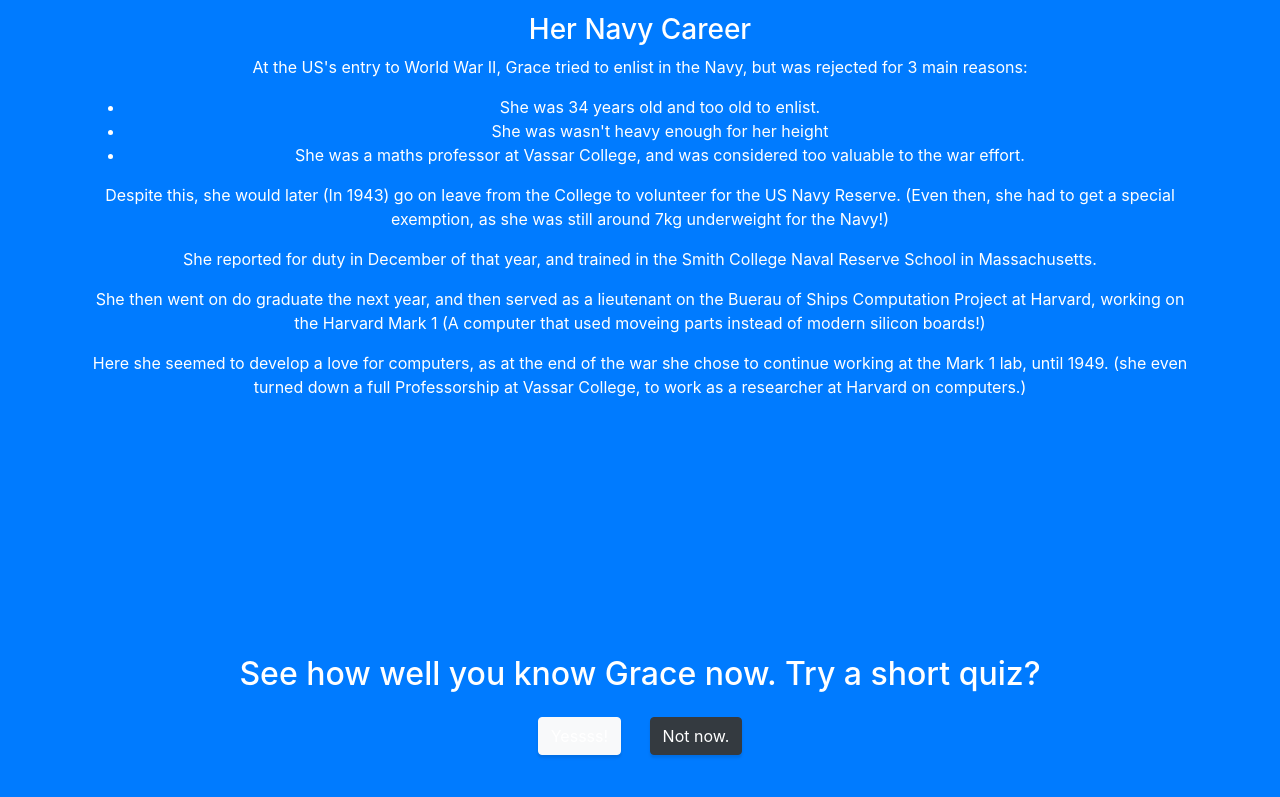
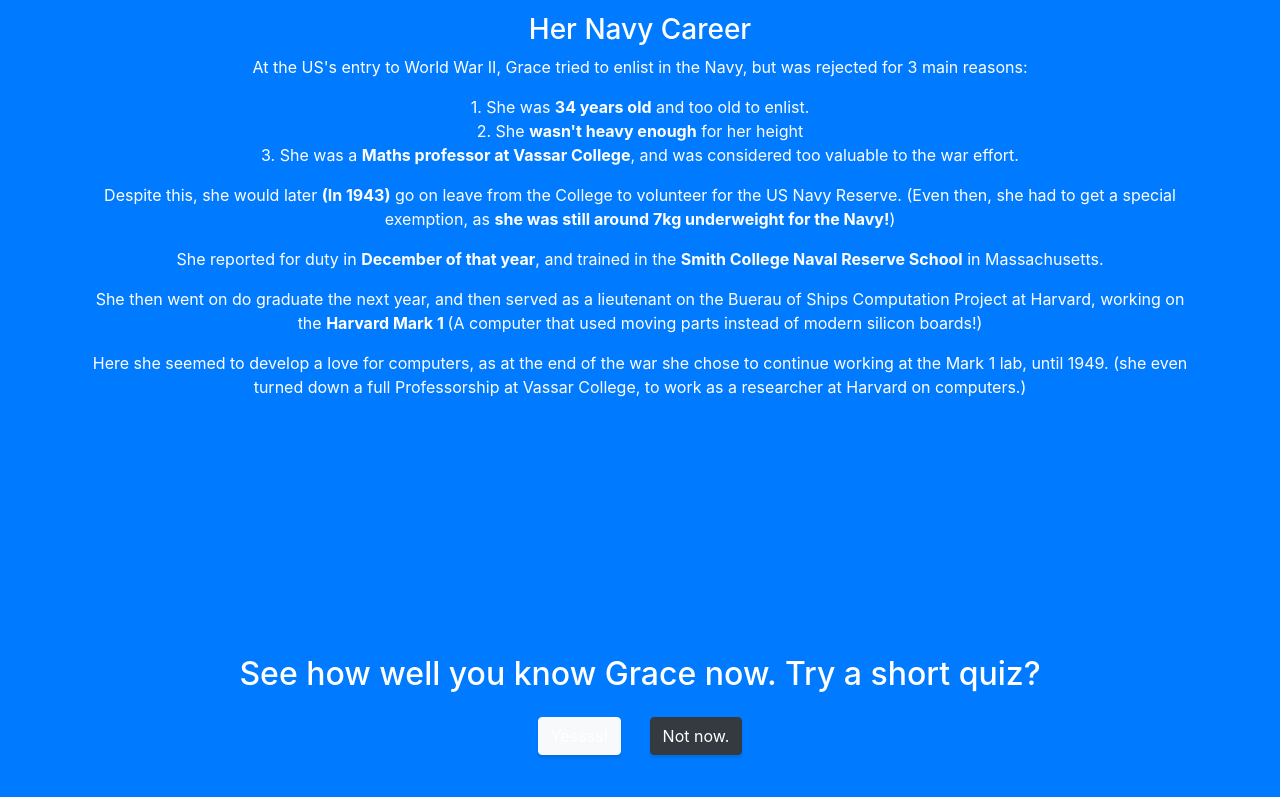
Before and after one commit to PokeyMcFork/Hackathon-2020, a website with bundled scripts: page index.html in a window 1280 px wide. Shown: the part 1617-2414 px from the top of the page. Built offline with nearby package versions, Linux system fonts and the light colour scheme; a web font is replaced by a local one.

Commit message:
typo fixes and styling

```diff
--- a/index.html
+++ b/index.html
@@ -78,21 +78,21 @@
         <div>
             <h3 class="col align-self-center">Her Navy Career</h3>
             <p>At the US's entry to World War II, Grace tried to enlist in the Navy, but was rejected for 3 main reasons:
-            <ul>
-                <li>She was 34 years old and too old to enlist.</li>
-                <li>She was wasn't heavy enough for her height</li>
-                <li>She was a maths professor at Vassar College, and was considered too valuable to the war effort.</li>
+            <ul class="list-unstyled">
+                <li>1. She was <strong class="font-weight-bold"> 34 years old</strong> and too old to enlist.</li>
+                <li>2. She <strong class="font-weight-bold">wasn't heavy enough</strong> for her height</li>
+                <li>3. She was a <strong class="font-weight-bold"> Maths professor at Vassar College</strong>, and was considered too valuable to the war effort.</li>
             </ul>
-            Despite this, she would later <span>(In 1943)</span> go on leave from the College to volunteer for the US Navy Reserve.
-            <span>(Even then, she had to get a special exemption, as she was still around 7kg underweight for the Navy!)</span></p>
+            Despite this, she would later <span class="font-weight-bold">(In 1943)</span> go on leave from the College to volunteer for the US Navy Reserve.
+            (Even then, she had to get a special exemption, as <span class="font-weight-bold">she was still around 7kg underweight for the Navy!</span>)</p>
 
-            <p>She reported for duty in December of that year, and trained in the Smith College Naval Reserve School in Massachusetts.</p>
+            <p>She reported for duty in <span class="font-weight-bold">December of that year</span>, and trained in the <span class="font-weight-bold">Smith College Naval Reserve School</span> in Massachusetts.</p>
 
             <p>She then went on do graduate the next year, and then served as a lieutenant on the Buerau of Ships Computation Project at Harvard,
-            working on the Harvard Mark 1 <span>(A computer that used moveing parts instead of modern silicon boards!)</span></p>
+            working on the <span class="font-weight-bold">Harvard Mark 1 </span>(A computer that used moving parts instead of modern silicon boards!)</p>
 
             <p>Here she seemed to develop a love for computers, as at the end of the war she chose to continue working at the Mark 1 lab, until 1949.
-            <span>(she even turned down a full Professorship at Vassar College, to work as a researcher at Harvard on computers.)</span></p>
+            (she even turned down a full Professorship at Vassar College, to work as a researcher at Harvard on computers.)</p>
         </div>
       </article>
     </div>
```
